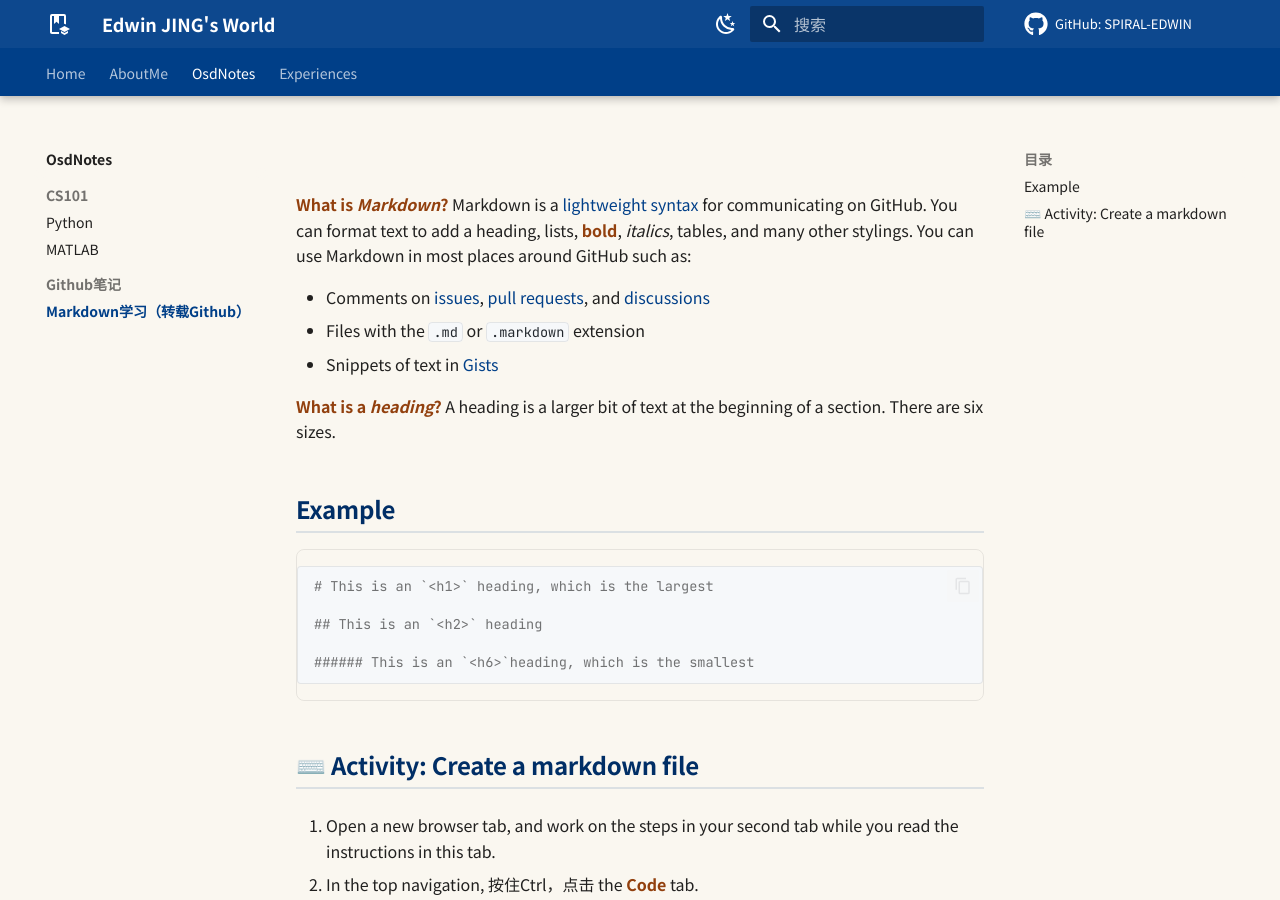
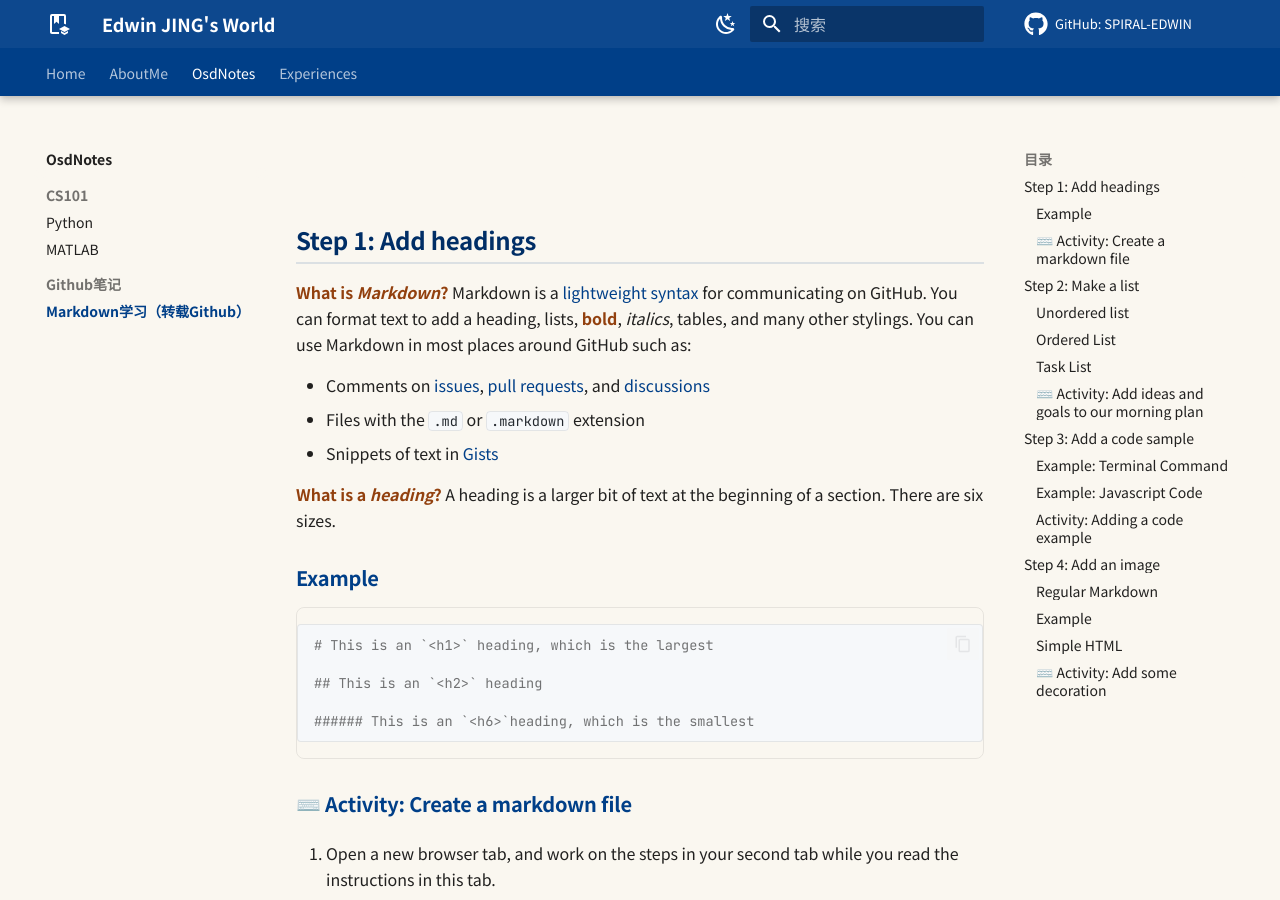
Before and after one commit to SPIRAL-EDWIN/edwinjing-blog-website, an MkDocs documentation site: the page built from docs/OsdNotes/Github学习笔记/Markdown学习（转载Github）.md, in a window 1280 px wide and 900 px high. Built offline with MkDocs 1.6.1 and Material for MkDocs 9.7.7, drawn with Linux system fonts in a browser that asks for light colours; comment, search, counter and statistics services are not loaded.

Commit message:
Normalize Github note: remove outer fence and lower headings

````diff
--- a/docs/OsdNotes/Github学习笔记/Markdown学习（转载Github）.md
+++ b/docs/OsdNotes/Github学习笔记/Markdown学习（转载Github）.md
@@ -1,4 +1,4 @@
-# Step 1: Add headings
+## Step 1: Add headings
 
 **What is _Markdown_?** Markdown is a [lightweight syntax](https://docs.github.com/github/writing-on-github/getting-started-with-writing-and-formatting-on-github/basic-writing-and-formatting-syntax) for communicating on GitHub. You can format text to add a heading, lists, **bold**, _italics_, tables, and many other stylings. You can use Markdown in most places around GitHub such as:
 
@@ -8,7 +8,7 @@
 
 **What is a _heading_?** A heading is a larger bit of text at the beginning of a section. There are six sizes.
 
-## Example
+### Example
 
 ```md
 # This is an `<h1>` heading, which is the largest
@@ -18,7 +18,7 @@
 ###### This is an `<h6>`heading, which is the smallest
 ```
 
-## ⌨️ Activity: Create a markdown file
+### ⌨️ Activity: Create a markdown file
 
 1. Open a new browser tab, and work on the steps in your second tab while you read the instructions in this tab.
 
@@ -55,7 +55,7 @@
 
 9. In the top right, click the **Commit changes** button and commit directly to the `start-blog` branch.
 
-# Step 2: Make a list
+## Step 2: Make a list
 
 Markdown supports 3 types of common lists. They include:
 
@@ -63,7 +63,7 @@ Markdown supports 3 types of common lists. They include:
 - [Ordered](https://docs.github.com/en/get-started/writing-on-github/getting-started-with-writing-and-formatting-on-github/basic-writing-and-formatting-syntax#lists) - Number list
 - [Task](https://docs.github.com/en/get-started/writing-on-github/getting-started-with-writing-and-formatting-on-github/basic-writing-and-formatting-syntax#task-lists) - Checkbox list
 
-## Unordered list
+### Unordered list
 
 An unordered list is simple to show. Each item is placed on its own line using a `-`, `*`, or `+` character.
 
@@ -77,7 +77,7 @@ An unordered list is simple to show. Each item is placed on its own line using a
 - Item 2
 - Item 3
 
-## Ordered List
+### Ordered List
 
 A list is changed to ordered by using any number instead of the list character. Notice how markdown automatically handles the counting. Nice!
 
@@ -91,7 +91,7 @@ A list is changed to ordered by using any number instead of the list character.
 2. Step 2
 3. Step 3
 
-## Task List
+### Task List
 
 A task list is extends the unordered list to use check boxes.
 Add empty brackets `[ ]` for incomplete tasks and filled brackets `[x]` for complete tasks. Note: The empty required space for empty brackets.
@@ -107,7 +107,7 @@ Add empty brackets `[ ]` for incomplete tasks and filled brackets `[x]` for
 
 >TIP        Issues and pull requests can use task syntax for [conveying progress](https://docs.github.com/en/get-started/writing-on-github/working-with-advanced-formatting/about-tasklists).
 
-## ⌨️ Activity: Add ideas and goals to our morning plan
+### ⌨️ Activity: Add ideas and goals to our morning plan
 
 1. On the `start-blog` branch, open the `day-1.md` file for editing.
 
@@ -123,13 +123,13 @@ Add empty brackets `[ ]` for incomplete tasks and filled brackets `[x]` for
 
 4. In the top right, click the **Commit changes** button and commit directly to the `start-blog` branch.
 
-# Step 3: Add a code sample
+## Step 3: Add a code sample
 
 Let's learn about [code blocks](https://docs.github.com/en/get-started/writing-on-github/getting-started-with-writing-and-formatting-on-github/basic-writing-and-formatting-syntax#quoting-code) and [syntax highlighting](https://docs.github.com/en/get-started/writing-on-github/working-with-advanced-formatting/creating-and-highlighting-code-blocks) based on the language.
 
 > TIP     Many programming languages are supported. Try testing out some other file extension types!
 
-## Example: Terminal Command
+### Example: Terminal Command
 
 ```md
 ```bash
@@ -141,7 +141,7 @@ git clone https://github.com/skills/communicate-using-markdown
 git clone https://github.com/skills/communicate-using-markdown
 ```
 
-## Example: Javascript Code
+### Example: Javascript Code
 
 ```js
 var myVar = "Hello, world!";
@@ -149,7 +149,7 @@ var myVar = "Hello, world!";
 var myVar = "Hello, world!";
 ```
 
-## Activity: Adding a code example
+### Activity: Adding a code example
 
 1. On the `start-blog` branch, open the `day-1.md` file for editing.
 
````
